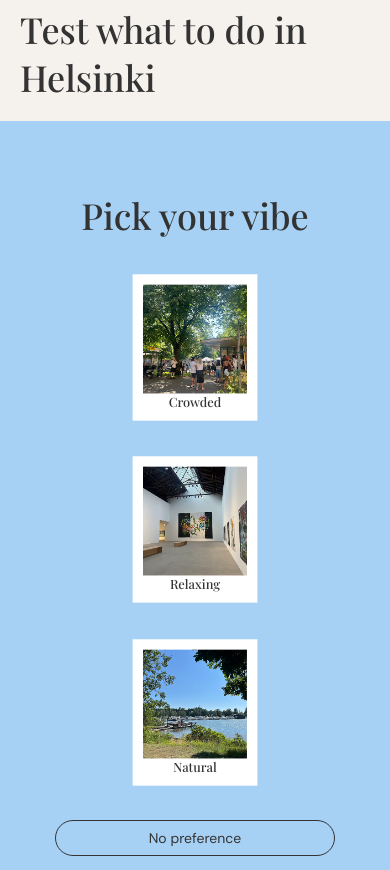
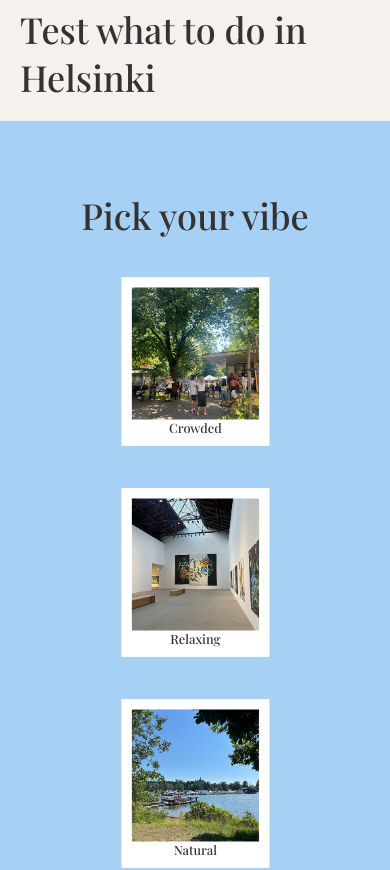
Before and after one commit to anniinankaa/helsinkithings, a React (Vite) app: page / in a window 390 px wide. Shown: the part 1020-1890 px from the top of the page. Built offline with nearby package versions, Linux system fonts and the light colour scheme; a web font is replaced by a local one.

Commit message:
testin UI hiomista

```diff
--- a/src/components/ui/PicFrame.module.css
+++ b/src/components/ui/PicFrame.module.css
@@ -45,14 +45,16 @@
 
 @media (max-width: 768px) {
     .picFrame {
-        width: 40vw;
+        height: 25vh;
         aspect-ratio: 7/8;
-        height: auto;
+        width: auto;
+        overflow: hidden;
     }
 
     .active {
-        width: 40vw;
+        height: 25vh;
         aspect-ratio: 7/8;
-        height: auto;
+        width: auto;
+        overflow: hidden;
     }
 }
--- a/src/pages/HomePage/HomeTest.css
+++ b/src/pages/HomePage/HomeTest.css
@@ -4,6 +4,7 @@
     min-height: 95vh;
     background: var(--background);
     overflow-y: auto;
+    overflow-x: hidden;
     background: var(--background);
     display: flex;
     flex-direction: column;
```
